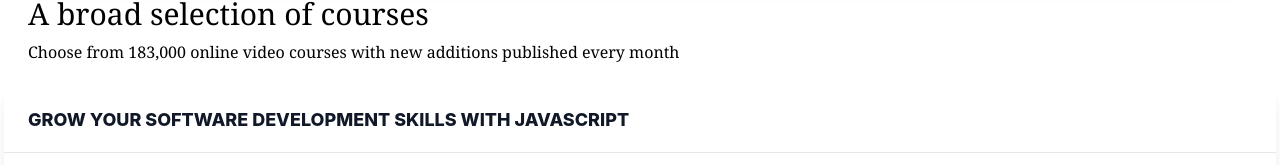
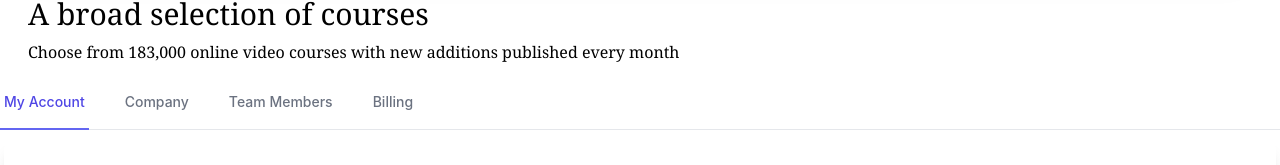
Before and after one commit to developer-sidani/E-Learning-System-Frontend, a Next.js app: page / in a window 1280 px wide. Shown: the part 580-745 px from the top of the page. Built offline with nearby package versions, Linux system fonts and the light colour scheme.

Commit message:
Select tab component

```diff
--- a/src/pages/index.jsx
+++ b/src/pages/index.jsx
@@ -1,4 +1,4 @@
-import React from 'react'
+import React, { useState } from 'react'
 import {
   PageHeader, MainBanner, CoursesContainer, TopCategoriesComponent, CallToActionComponent,
 } from '../components'
@@ -220,7 +220,19 @@ const topCategories = [
     route: '/categories/photography-and-video',
   },
 ]
-const Home = () => (
+const tabs = [
+  { name: 'My Account', href: '#', current: false },
+  { name: 'Company', href: '#', current: false },
+  { name: 'Team Members', href: '#', current: true },
+  { name: 'Billing', href: '#', current: false },
+]
+
+function classNames(...classes) {
+  return classes.filter(Boolean).join(' ')
+}
+const Home = () => {
+  const [selectedTab, setSelectedTab] = useState(tabs[0])
+  return (
     <>
       <PageHeader
         title="Learn+"
@@ -233,6 +245,46 @@ const Home = () => (
         <p className="mt-2 text-l font-serif">
           Choose from 183,000 online video courses with new additions published every month
         </p>
+      </div>
+      <div>
+        <div className="sm:hidden">
+          <label htmlFor="tabs" className="sr-only">
+            Select a tab
+          </label>
+          {/* Use an "onChange" listener to redirect the user to the selected tab URL. */}
+          <select
+            id="tabs"
+            name="tabs"
+            className="block w-full pl-3 pr-10 py-2 text-base border-gray-300 focus:outline-none focus:ring-indigo-500 focus:border-indigo-500 sm:text-sm rounded-md"
+            defaultValue={tabs[0].name}
+          >
+            {tabs.map((tab) => (
+              <option key={tab.name}>{tab.name}</option>
+            ))}
+          </select>
+        </div>
+        <div className="hidden sm:block">
+          <div className="border-b border-gray-200">
+            <nav className="-mb-px flex space-x-8" aria-label="Tabs">
+              {tabs.map((tab) => (
+                <button
+                  key={tab.name}
+                  onClick={() => setSelectedTab(tab)}
+                  type="button"
+                  className={classNames(
+                    tab === selectedTab
+                      ? 'border-indigo-500 text-indigo-600'
+                      : 'border-transparent text-gray-500 hover:text-gray-700 hover:border-gray-300',
+                    'whitespace-nowrap py-4 px-1 border-b-2 font-medium text-sm',
+                  )}
+                  aria-current={tab.current ? 'page' : undefined}
+                >
+                  {tab.name}
+                </button>
+              ))}
+            </nav>
+          </div>
+        </div>
       </div>
       <CoursesContainer
         courses={courses}
@@ -249,6 +301,7 @@ const Home = () => (
       <CallToActionComponent />
     </>
   )
+}
 Home.getLayout = (page) => (
   <MainLayout>
         {page}
```
Lines whose indentation alone changed are shown as unchanged.
